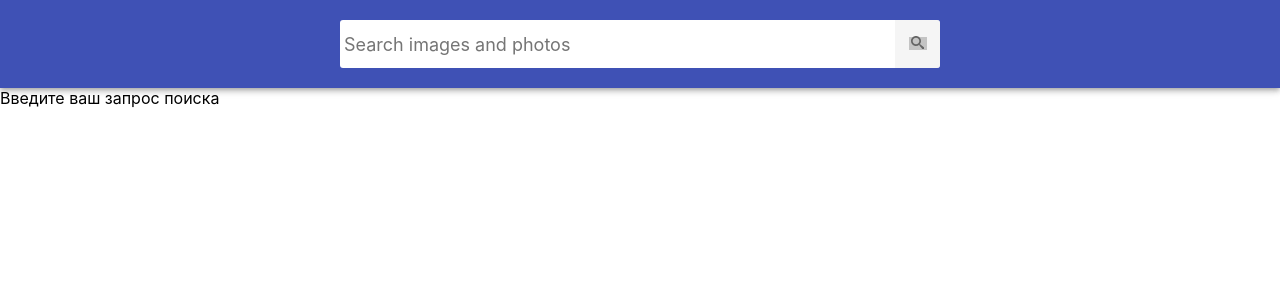
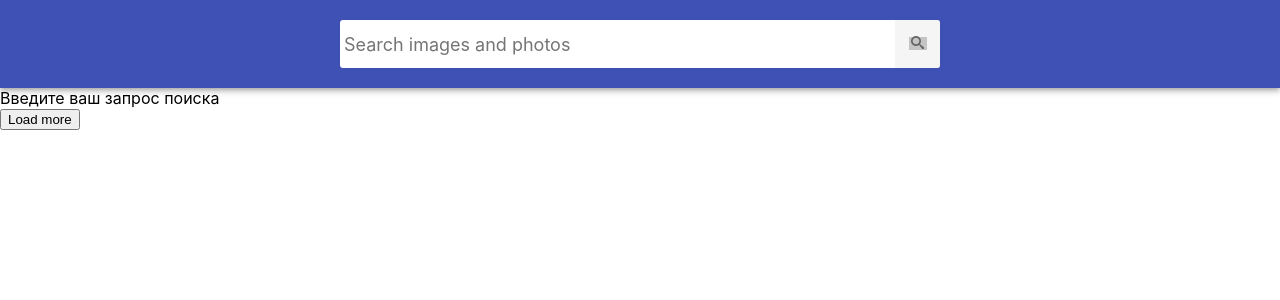
Before and after one commit to MishinaIra55/goit-react-hw-03-image-finder, a React (Create React App) app: page / in a window 1280 px wide. Shown: the top 300 px of the page. Built offline with nearby package versions, Linux system fonts and the light colour scheme; grey boxes are pictures that could not be loaded.

Commit message:
add fixed

```diff
--- a/src/components/App.jsx
+++ b/src/components/App.jsx
@@ -1,8 +1,10 @@
 import React, { Component } from 'react';
 // import axios from 'axios';
 import { Searchbar } from './Searchbar/Searchbar';
-import { PixabayApi } from './PixibayApi';
+
 import { ToastContainer } from 'react-toastify';
+import { Button } from './Button/Button';
+import { GalleryForm } from './GalleryForm';
 
 // import { ImageGallery } from './ImageGallery/ImageGallery';
 
@@ -10,7 +12,6 @@ import { ToastContainer } from 'react-toastify';
 export class App extends Component {
 
   state = {
-    // огірки
     search: '',
   };
 
@@ -24,8 +25,9 @@ export class App extends Component {
     return (
       <div>
         <Searchbar onSubmit ={this.handleSearchbar}/>
-        <PixabayApi searchData={this.state.search}/>
+        <GalleryForm searchData={this.state.search}/>
         <ToastContainer autoClose={2000}/>
+        <Button/>
       </div>
     )
   }
--- a/src/components/Button/Button.jsx
+++ b/src/components/Button/Button.jsx
@@ -0,0 +1,27 @@
+import { Component } from 'react';
+
+
+export class Button extends Component {
+  state = {
+    page: 1,
+  }
+
+  onLoadMore =() => {
+    this.setState(prevState => ({
+      page: prevState.page + 1,
+    }));
+  }
+
+  // componentDidMount(_, prevState) {
+  //   if (prevState.page !== this.state.page) {
+  //     console.log('fffff');
+  //   }
+  // }
+
+  render() {
+    return (
+      <button onClick={this.state.onLoadMore}>Load more</button>
+    )
+
+  }
+}
--- a/src/components/PixibayApi.jsx
+++ b/src/components/GalleryForm.jsx
@@ -6,14 +6,15 @@ import { ImageGallery } from './ImageGallery/ImageGallery';
 import { Loader } from './Loader/Loader';
 
 
-axios.defaults.baseURL = 'https://pixabay.com/api/';
 
 
-export class PixabayApi extends Component {
+
+export class GalleryForm extends Component {
   state = {
     images: [],
     error: null,
     status: 'idle',
+    page: 1
   };
 
 
```
Also changed, not shown: src/services/pixibay-api.js (added).
